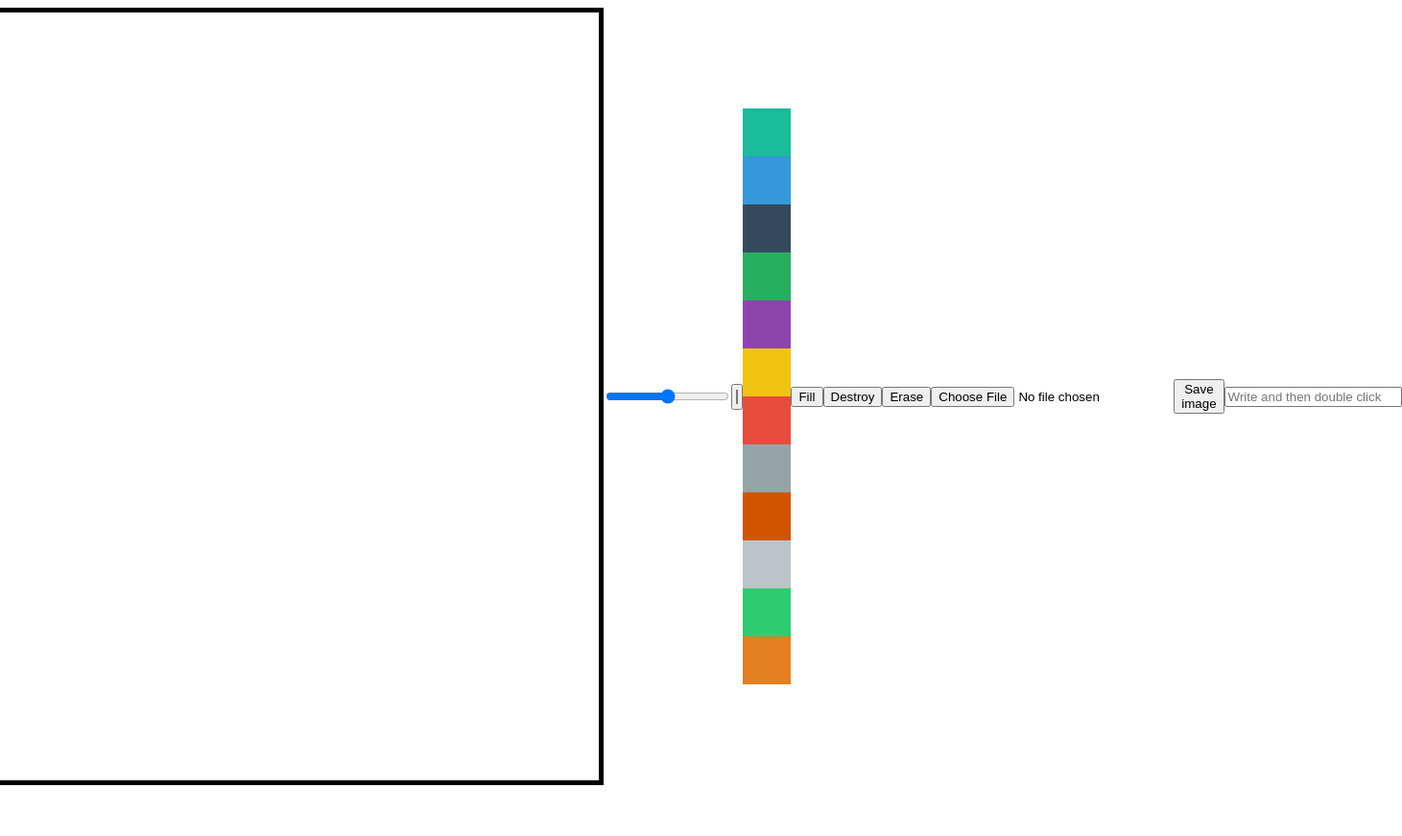
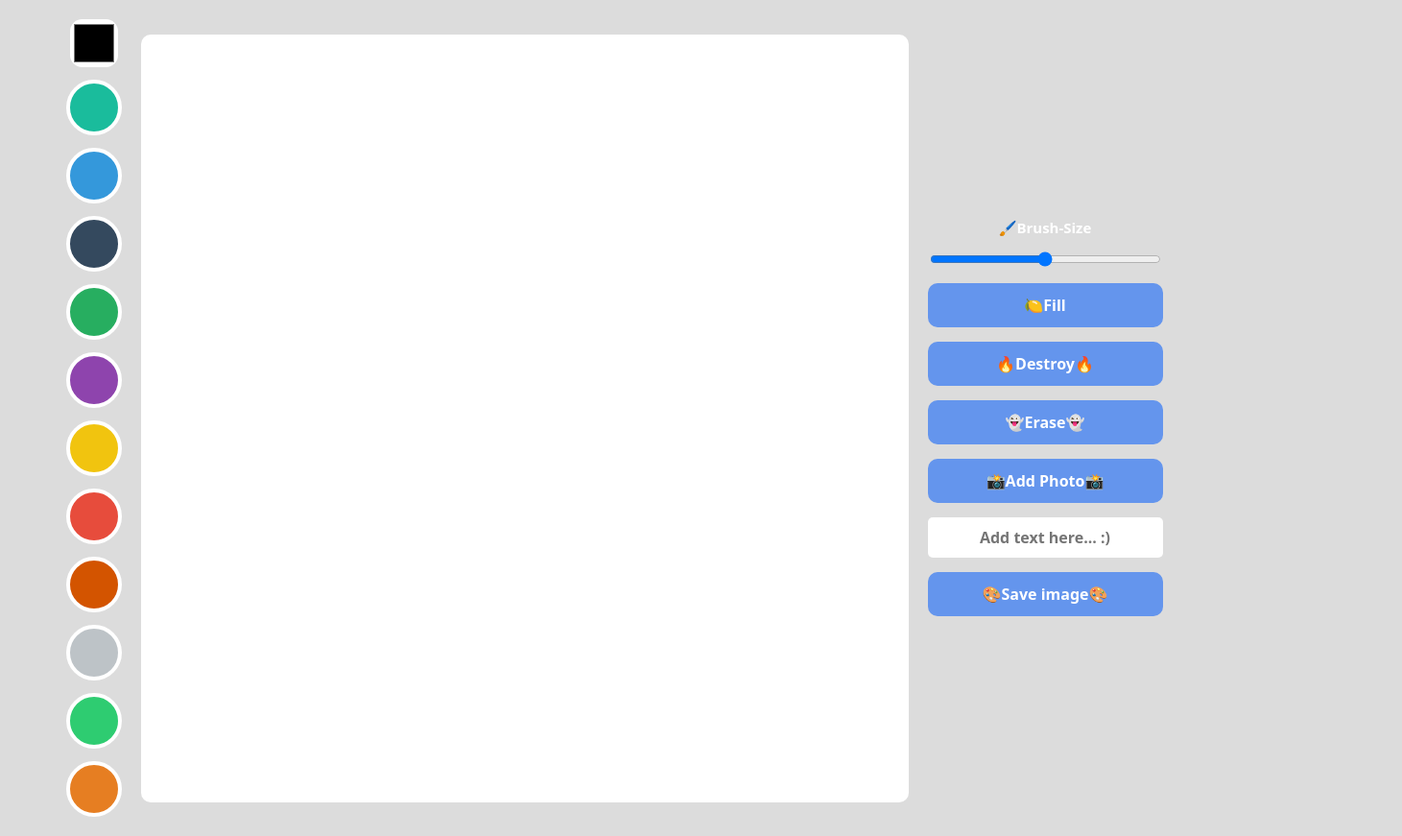
Before and after one commit to HYHYJ/meme.maker, a plain HTML site: page index.html in a window 1280 px wide. Shown: the whole page at 96% size, 1461 px wide, since content can reach past the window. Before the commit the page ends 826 px from the top, so only its background shows below. Drawn offline with Linux system fonts and the light colour scheme.

Commit message:
All Finish

```diff
--- a/app.js
+++ b/app.js
@@ -63,22 +63,21 @@ function onColorClick(event) {
 function onModeClick(){ //그리기 채우기 모드 바꾸기
    if(isFilling){ //이때 버튼이 눌리면 모드를 바꾸고 싶다는 의미.
     isFilling = false //그리기 모드
-    modeBtn.innerText ="Draw"
+    modeBtn.innerText ="🖌️Draw"
    } else {
     isFilling = true //채우기모드
-    modeBtn.innerText ="Fill"
+    modeBtn.innerText ="🍋Fill"
    }
 }
 
 function onCanvasClick(){
     if(isFilling){
       ctx.fillRect(0,0, CANVAS_WIDTH, CANVAS_HEIGHT);
-      filledColor = ctx.fillStyle;
     }
 }
 
 function onEraserClick(event) {
-    ctx.strokeStyle = filledColor;
+    ctx.strokeStyle = "white";
     isFilling = false;
     modeBtn.innerHTML = "Fill";
 }
@@ -88,7 +87,7 @@ function onDestroyClick() { //모두 한번에 지워주는 기능
     ctx.fillRect(0,0, CANVAS_WIDTH, CANVAS_HEIGHT) //큰 캔버스크기의 사각형
 }
 function onFileChange(event) {
-   const file = event.target.files[0]; // 불러온 file url불러오기
+   const file = event.target.files[0]; // 불러온 file url불러오기 //베열인 이유는 html.input에 multiple이라는 속성을 추가할수있기 때문이다. multiple은 유저가 파일을 여러개 업도르 할수있다.
    const url = URL.createObjectURL(file); //file을 가리키는 url을 불러오기.
    const image = new Image(); // = <img src="" /> 해당 줄이랑 하단 줄이 이걸 의미.
    image.src = url; //src 진짜 스펠링 조심하자.
@@ -111,12 +110,12 @@ function onDoubleClick(event) {
     }
 }
 
-function onSaveClick() {
-    const url = canvas.toDataURL();
-    const a = document.createElement("a");
-    a.href = url;
-    a.download ="myDrawing.png";
-    a.click();
+function onSaveClick() { //그림 저장하기
+    const url = canvas.toDataURL(); //컨버스의 사진 url을 받는다.
+    const a = document.createElement("a"); // a 가짜 링크달  앵컬을 생성한다.
+    a.href = url; //링크를 걸어준다.
+    a.download ="myDrawing.png";  // 브라우저에게 href에서 다운로드 하라고 알리는 역할.
+    a.click(); //가짜클릭으로 a를 실행시키는 창이 뜬다.
 }
 
 // canvas.onmousemove = onMove   // 하단 줄이랑 같은 의미, 하단줄을 이용하는 이유는 같은 event안에 많은 event listener들을 추가, 삭제 가능
@@ -138,3 +137,11 @@ destroyBtn.addEventListener("click", onDestroyClick);
 eraserBtn.addEventListener("click", onEraserClick);
 fileInput.addEventListener("change", onFileChange)
 saveBtn.addEventListener("click", onSaveClick);
+
+//1. 텍스트의 폰트를 바꿔서 넣을 수 있게 바꾸기
+//2. 폰트 사이즈 바꿀 수 있게 하기
+//3. fill, stroke 바꾸기
+//4. 이미지가 정사각형이 아닐 시 화면 비율 깨지지 않게 만들 방법 생각해보기
+//5. 마우스 포인터가 fill-mode일때는 bucket, draw-mode일때는 pencil로 만들어보기
+//6. undo, redo 기능 만들어보기...
+//7. 말풍선을 넣고 텍스트를 넣는 기능 만들 생각 해보기
--- a/index.html
+++ b/index.html
@@ -8,17 +8,8 @@
     <link rel="stylesheet" href="style.css" />
   </head>
   <body>
-    <canvas></canvas>
-    <input
-      id="line-width"
-      type="range"
-      minumum="1"
-      max="10"
-      value="5"
-      step="0.5"
-    />
-    <input type="color" id="color" />
-    <div>
+    <div class="color-options">
+      <input type="color" id="color" />
       <div
         class="color-option"
         style="background-color: #1abc9c"
@@ -56,11 +47,7 @@
         style="background-color: #e74c3c"
         data-color="#e74c3c"
       ></div>
-      <div
-        class="color-option"
-        style="background-color: #95a5a6"
-        data-color="#95a5a6"
-      ></div>
+
       <div
         class="color-option"
         style="background-color: #d35400"
@@ -82,13 +69,32 @@
         data-color="#e67e22"
       ></div>
     </div>
+    <canvas></canvas>
+    <div class="btns">
+      <div id="bush-size">
+        <span> 🖌️Brush-Size </span>
+      </div>
 
-    <button id="mode-btn">Fill</button>
-    <button id="destroy-btn">Destroy</button>
-    <button id="erase-btn">Erase</button>
-    <input type="file" accept="image/*" id="file" />
-    <button id="save">Save image</button>
-    <input type="text" placeholder="Write and then double click" id="text" />
+      <input
+        id="line-width"
+        type="range"
+        minumum="1"
+        max="10"
+        value="5"
+        step="0.5"
+      />
+
+      <button id="mode-btn">🍋Fill</button>
+      <button id="destroy-btn">🔥Destroy🔥</button>
+      <button id="erase-btn">👻Erase👻</button>
+      <label for="file">
+        <!--lable의 for과 input의 id 가 같으면 label 텍스트를 눌렀을때 input 실행, label 태그 밖에서도 실행가능(위치 상관 ㄴㄴ)-->
+        📸Add Photo📸
+      </label>
+      <input type="file" accept="image/*" id="file" />
+      <input type="text" placeholder="Add text here... :)" id="text" />
+      <button id="save">🎨Save image🎨</button>
+    </div>
     <script src="app.js"></script>
   </body>
 </html>
--- /dev/null
+++ b/reset.css
@@ -0,0 +1,43 @@
+html, body, div, span, applet, object, iframe,
+h1, h2, h3, h4, h5, h6, p, blockquote, pre,
+a, abbr, acronym, address, big, cite, code,
+del, dfn, em, img, ins, kbd, q, s, samp,
+small, strike, strong, sub, sup, tt, var,
+b, u, i, center,
+dl, dt, dd, ol, ul, li,
+fieldset, form, label, legend,
+table, caption, tbody, tfoot, thead, tr, th, td,
+article, aside, canvas, details, embed,
+figure, figcaption, footer, header, hgroup,
+menu, nav, output, ruby, section, summary,
+time, mark, audio, video {
+	margin: 0;
+	padding: 0;
+	border: 0;
+	font-size: 100%;
+	font: inherit;
+	vertical-align: baseline;
+}
+/* HTML5 display-role reset for older browsers */
+article, aside, details, figcaption, figure,
+footer, header, hgroup, menu, nav, section {
+	display: block;
+}
+body {
+	line-height: 1;
+}
+ol, ul {
+	list-style: none;
+}
+blockquote, q {
+	quotes: none;
+}
+blockquote:before, blockquote:after,
+q:before, q:after {
+	content: '';
+	content: none;
+}
+table {
+	border-collapse: collapse;
+	border-spacing: 0;
+}
--- a/style.css
+++ b/style.css
@@ -1,7 +1,28 @@
+@import "reset.css";
+
+body {
+    display: flex;
+    gap:20px;
+    justify-content: : space-between;
+    align-items: flex-start;
+    background-color : gainsboro;
+    padding:20px;
+    font-family: system-ui, -apple-system, BlinkMacSystemFont, 'Segoe UI', Roboto, Oxygen, Ubuntu, Cantarell, 'Open Sans', 'Helvetica Neue', sans-serif;
+
+}
+
+.btns {
+    display: flex;
+    flex-direction: column;
+    gap:15px;
+}
+
+
 canvas {
     width: 800px;
     height: 800px;
-    border: 5px solid black;
+    background-color: white;
+    border-radius: 10px;
 }
 
 body {
@@ -9,13 +30,80 @@ body {
     justify-content: center;
     align-items: center;
 }
+
+.color-options{
+    display: flex;
+    flex-direction: column;
+    gap:13px;
+    align-items: center;
+}
 .color-option {
     width: 50px;
     height: 50px;
-    cursor: pointer; //우리가 클릭할수있도록 만들어줌 커서를 대면 포인터가 살아남
+    border-radius: 50%;
+    /* cursor: pointer; <!-- 우리가 클릭할수있도록 만들어줌 커서를 대면 포인터가 살아남 --> */
+    border: 4px solid white;
+    trainsition: transform ease-in-out .1s;
+}
+
+.color-option:hover {
+    transform : scale(1.2);
 }
 
 .mode-btn {
     width: 50px;
     height: 50px;
 }
+
+input#color {
+    width: 50px;
+    height: 50px;
+    overflow: hidden;
+    background-color: white;
+    border-radius: 25%;
+    border: 0px white ;
+}
+
+button,
+label {
+    all:unset; /*기존 모든 css속성이 제거됨*/
+    padding:15px 35px;
+    text-align: center;
+    background-color: cornflowerblue;
+    color :white;
+    font-weight: 550;
+    border-radius: 10px;
+    cursor: pointer;
+    transition: opacity linear .1s;
+    font-size: medium;
+
+}
+
+button:hover {
+    opacity:0.85;
+}
+
+input#file {
+    display: none;
+}
+
+input#text {
+    all:unset;
+    padding : 10px 0px;
+    text-align: center;
+    border-radius: 5px;
+    font-weight: 550;
+    background-color: white;
+}
+
+
+div#bush-size {
+    text-align: center;
+
+}
+div#bush-size span {
+    color :  white;
+    font-size: 15px;
+    font-family: system-ui, -apple-system, BlinkMacSystemFont, 'Segoe UI', Roboto, Oxygen, Ubuntu, Cantarell, 'Open Sans', 'Helvetica Neue', sans-serif;
+    font-weight: 600;
+}
```
